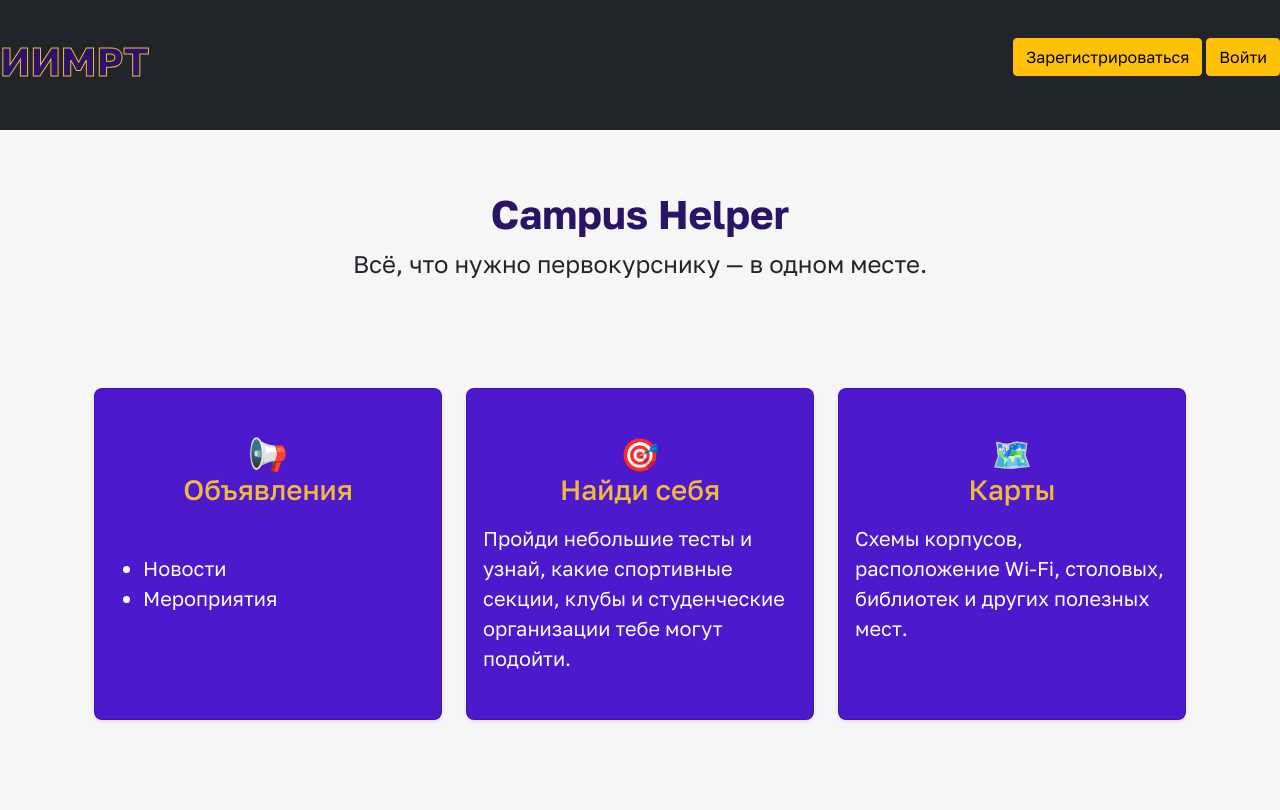
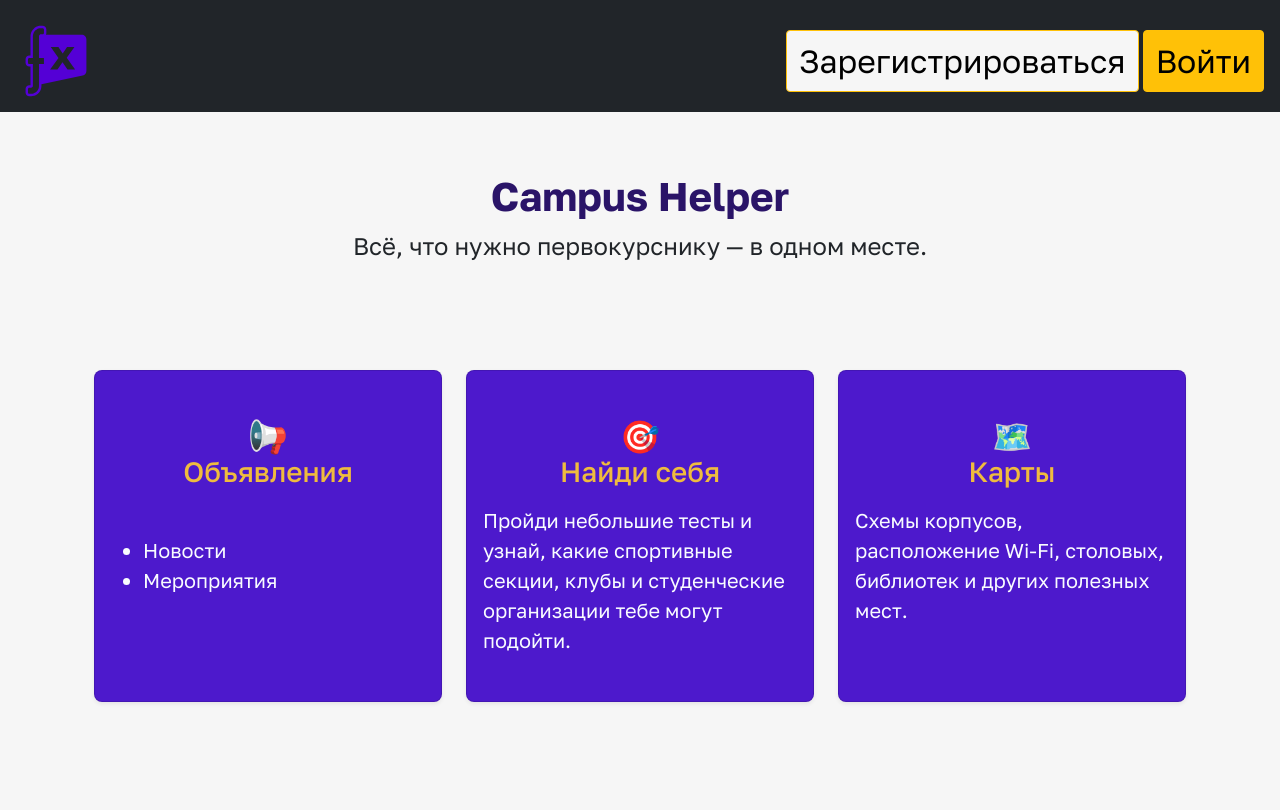
Before and after one commit to AyNur207/hackathon, a Flask app: page / in a window 1280 px wide. After the commit the page ends 703 px from the top, so only its background shows below. Run offline with Flask 3, Linux system fonts and the light colour scheme.

Commit message:
Стили

```diff
--- a/static/css/style.css
+++ b/static/css/style.css
@@ -1,48 +1,36 @@
-* {box-sizing: border-box;}
+* {
+  box-sizing: border-box;
+}
+
+:root {
+  --back-color: #f6f6f6;
+}
+
 body {
   margin: 0;
   background-color: #F6F6F6;
-  font-family: 'Golos Text', sans-serif;}
-div {padding: 30px 0}
+  font-family: 'Golos Text', sans-serif;
+}
 
 
+div {
+  padding: 30px 0}
 
-form {
-  position: relative;
-  width: 700px;
-  margin: 0 auto;
-}
-.d1 input {
-  width: 100%;
-  height: 42px;
-  padding-left: 10px;
-  border: 2px solid #7BA7AB;
-  border-radius: 5px;
-  outline: none;
-  background: white;
-  color: #9E9C9C;
-}
-.d1 button {
-  position: absolute;
-  top: 0;
-  right: 0px;
-  width: 60px;
-  height: 42px;
-  border: none;
-  background: #7BA7AB;
-  border-radius: 0 5px 5px 0;
-  cursor: pointer;
-}
-.d1 button:before {
-  content: "Поиск";
-  font-size: 16px;
-  color: #F9F0DA;
-}
-#profile_name {
-    color: white;
+
+.navbar {
+  height: 7rem;
+  padding: 0 1rem;
 }
 
-.navbar-dark{
-    color: transparent;
-    -webkit-text-stroke: 1px #EFBB3E;
+.navbar_logo {
+  width: auto;
+  height: 5rem;
 }
+
+.authenticate {
+  font-size: 2rem;
+}
+
+.profile-link {
+  background-color: var(--back-color);
+}
--- a/static/css/style_profile.css
+++ b/static/css/style_profile.css
@@ -0,0 +1,41 @@
+
+
+form {
+  position: relative;
+  width: 700px;
+  margin: 0 auto;
+}
+.d1 input {
+  width: 100%;
+  height: 42px;
+  padding-left: 10px;
+  border: 2px solid #7BA7AB;
+  border-radius: 5px;
+  outline: none;
+  background: white;
+  color: #9E9C9C;
+}
+.d1 button {
+  position: absolute;
+  top: 0;
+  right: 0px;
+  width: 60px;
+  height: 42px;
+  border: none;
+  background: #7BA7AB;
+  border-radius: 0 5px 5px 0;
+  cursor: pointer;
+}
+.d1 button:before {
+  content: "Поиск";
+  font-size: 16px;
+  color: #F9F0DA;
+}
+#profile_name {
+    color: white;
+}
+
+.navbar-dark{
+    color: transparent;
+    -webkit-text-stroke: 1px #EFBB3E;
+}
--- a/static/css/style_tests.css
+++ b/static/css/style_tests.css
@@ -6,7 +6,8 @@
     text-align: center;
 }
 
-h1 { font-size: 32px; margin-bottom: 8px; }
+h1 { font-size: 32px;
+     margin-bottom: 8px; }
 .subtitle { color: #6b7280; margin-bottom: 32px; font-size: 16px; }
 
 /* Сетка карточек */
--- a/templates/base.html
+++ b/templates/base.html
@@ -8,7 +8,7 @@
           integrity="sha384-EVSTQN3/azprG1Anm3QDgpJLIm9Nao0Yz1ztcQTwFspd3yD65VohhpuuCOmLASjC" crossorigin="anonymous">
     <link rel="icon" type="image/png" sizes="16x16" href="https://uust.ru/static/New_files_ugatu/images/redesign/favicon/favicon-16x16.png">
 
-    <link rel="stylesheet" href="static/css/style_profile.css">
+    <link rel="stylesheet" href="{{url_for('static', filename='css/style_profile.css')}}">
     <link rel="stylesheet" href="{{url_for('static', filename='css/style.css')}}">
 
     {% block styles %}{% endblock %}
@@ -24,16 +24,15 @@
 <body>
 <header>
      <nav class="navbar navbar-light bg-dark">
-         <a class="navbar-dark" href="/" style="text-decoration: none; color: yellow"><h1>ИИМРТ</h1></a>
+         <a class="navbar-dark" href="/"><img class='navbar_logo' src="{{ url_for('static', filename='img/iimrt.svg') }}" alt='ИИМРТ'></a>
         <div>
             {% if current_user.is_authenticated %}
-            <a class="btn btn-warning" href="/logout">Выход</a>
-            <a class="navbar-brand" style="color:#ffffff" href="/profile/{{current_user.id}}" id="profile_name">{{current_user.login}}</a>
+            <a class="btn btn-warning authenticate" href="/logout">Выход</a>
+            <a class="navbar-brand authenticate"  href="/profile/{{current_user.id}}" id="profile_name">{{current_user.login}}</a>
             {% else %}
-            <p>
-                <a class="btn btn-warning" href="/register">Зарегистрироваться</a>
-                <a class="btn btn-warning" href="/login">Войти</a>
-            </p>
+                <a class="btn btn-warning authenticate profile-link" href="/register">Зарегистрироваться</a>
+                <a class="btn btn-warning authenticate" href="/login">Войти</a>
+
             {% endif %}
         </div>
     </nav>
```
Also changed, not shown: static/img/iimrt.svg (added).
